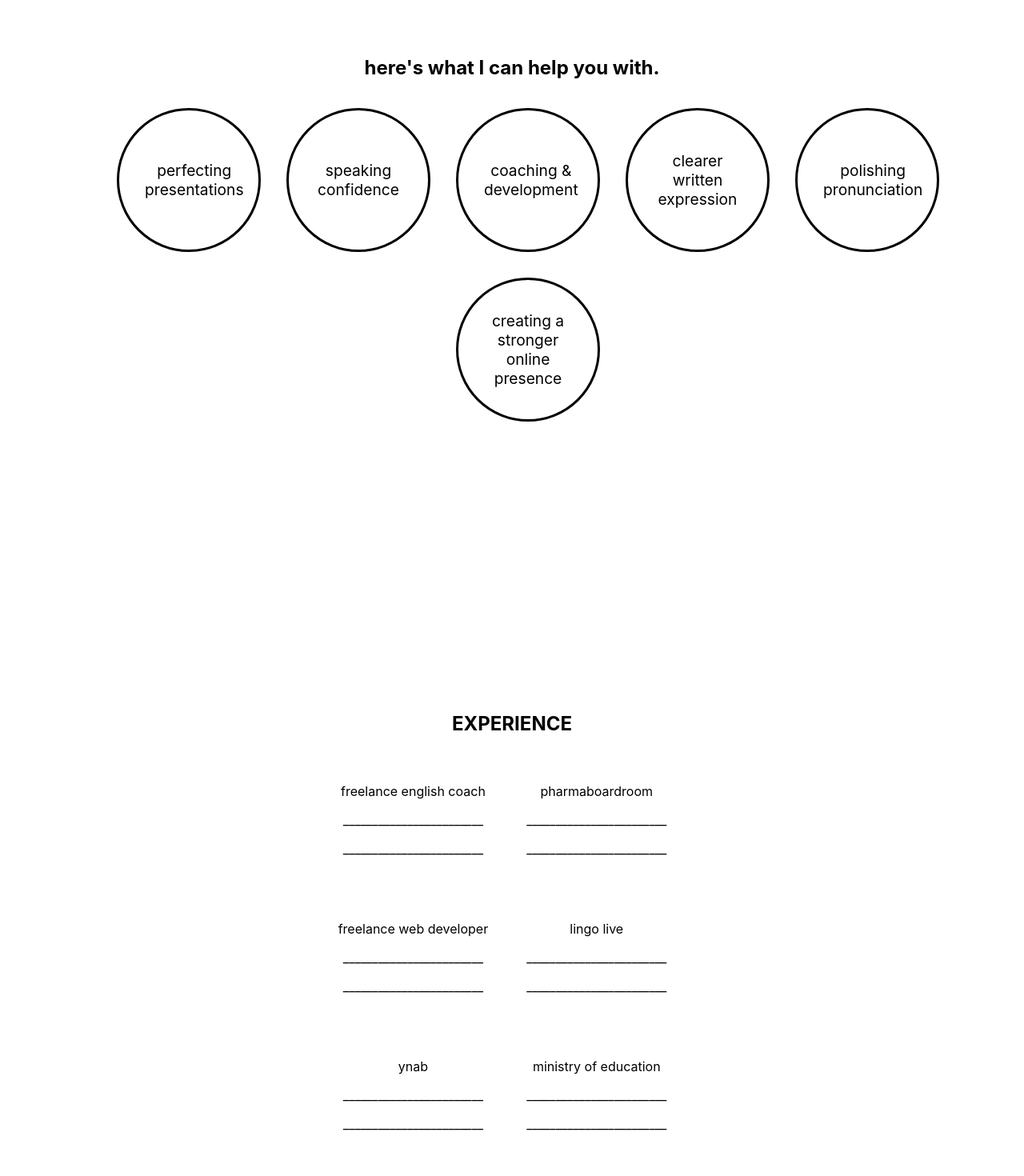
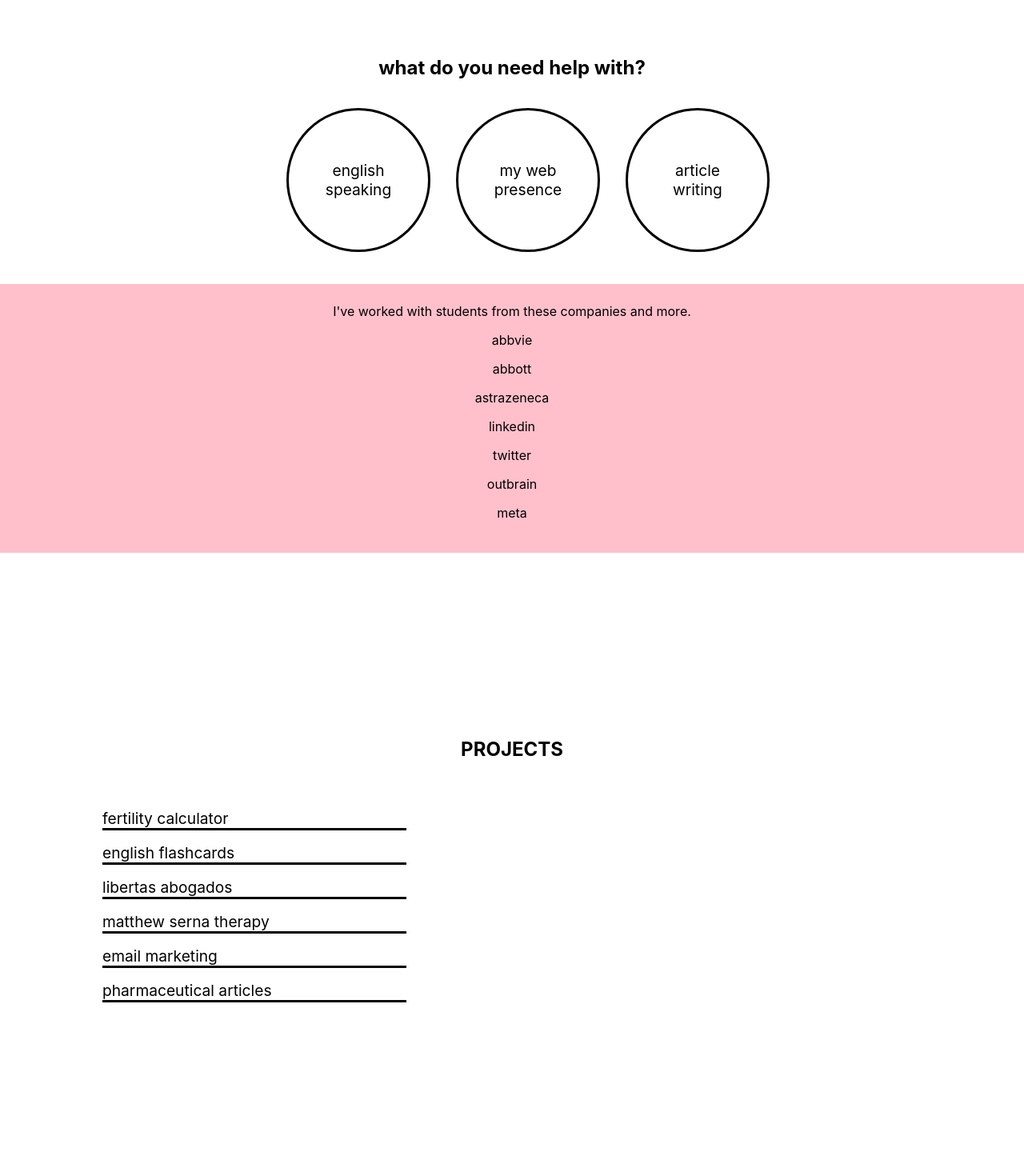
Before and after one commit to dinaspencer/dina-portfolio-redesign, a React (Create React App) app: page / in a window 1280 px wide. Shown: the part 940-2410 px from the top of the page at 80% size. Built offline with nearby package versions, Linux system fonts and the light colour scheme.

Commit message:
move cv, add english page

```diff
--- a/src/App.css
+++ b/src/App.css
@@ -50,7 +50,6 @@
 #services ul {
   display: flex;
   flex-wrap: wrap;
-  /* align-items: center; */
   justify-content: center;
 }
 
@@ -67,6 +66,7 @@
   border-radius: 100%;
 
 }
+
 
 .profile-round {
   background-color: gray;
@@ -104,6 +104,10 @@
 
 }
 
+#cv {
+  padding: 0px 32px 0px 32px;
+}
+
 .cv-wrapper {
   display: flex;
   flex-direction: column;
@@ -112,7 +116,7 @@
 }
 
 /* .cv-individual {
-  width: 45%;
+
 
 } */
 
@@ -129,7 +133,9 @@
 #dev-section ul {
   display: flex;
   flex-direction: column;
-  align-items: center;
+  /* align-items: center; */
+  padding-left: 128px;
+  padding-top: 24px;
 }
 
 #dev-section li {
@@ -175,8 +181,13 @@
 
     padding: 24px;
 
+  }
 
-
+  .cv-wrapper-ed {
+    display: flex;
+    flex-direction: row;
+    margin: 0 auto;
+    align-items: center;
   }
 
 }
--- a/src/App.js
+++ b/src/App.js
@@ -15,14 +15,12 @@
     <div className="App">
      <NavBar />
       <Main />
-
       <Services />
-      <Cv />
       <Dev />
       <DevProject />
       <About />
       <Contact />
-
+      <Cv />
       <Blog />
       <Footer />
     </div>
--- a/src/components/Cv.js
+++ b/src/components/Cv.js
@@ -4,41 +4,41 @@
 
         <section id="cv">
         <div className="container">
-            <h1>EXPERIENCE </h1>
+            <h1>my professional experience <span className="open-cv">+ </span> <span className="close-cv"> - </span></h1>
         <div className="cv-wide">
             <div className="cv-wrapper">
             <div className="cv-individual">
-            <p>freelance english coach</p>
-            <p>________________________</p>
-            <p>________________________</p>
+            <p>freelance english coach <span className="year">2020-2024</span></p>
+            <p>coach business English in the pharmaceutical industry.</p>
+            <p>results: students promoted, increased confidence and fluency.</p>
             </div>
             <div className="cv-individual">
-            <p>freelance web developer</p>
-            <p>________________________</p>
-            <p>________________________</p>
+            <p>freelance web developer <span className="year">2022-2024</span></p>
+            <p>build projects and websites using HTML, CSS, JavaScript and React.</p>
+            <p>results: higher visibility, improved UX</p>
             </div>
             <div className="cv-individual">
-            <p>ynab</p>
-            <p>________________________</p>
-            <p>________________________</p>
+            <p>ynab <span className="year">2020-2021</span></p>
+            <p>customer support for a popular finance app.</p>
+            <p>results: customer issues resolved, greater understanding.</p>
             </div>
 
             </div>
             <div className="cv-wrapper">
             <div className="cv-individual">
-            <p>pharmaboardroom</p>
-            <p>________________________</p>
-            <p>________________________</p>
+            <p>pharmaboardroom <span className="year">2019-2020</span></p>
+            <p>engaging article writing, email marketing, social media.</p>
+            <p>results: increased followers 50%.</p>
             </div>
             <div className="cv-individual">
-            <p>lingo live</p>
-            <p>________________________</p>
-            <p>________________________</p>
+            <p>lingo live <span className="year">2015-2018</span></p>
+            <p>manage coaches, coach ESL learners in tech industry.</p>
+            <p>results: increased coach engagement and learner fluency.</p>
             </div>
             <div className="cv-individual">
-            <p>ministry of education</p>
-            <p>________________________</p>
-            <p>________________________</p>
+            <p>spain ministry of education <span className="year">2013-2019</span></p>
+            <p>plan engaging conversation lessons in public schools.</p>
+            <p>results: connection with students, improved public speaking skills.</p>
             </div>
             </div>
         </div>
@@ -46,33 +46,17 @@
         <div className="cv-wide">
             <div className="cv-wrapper-ed">
             <div className="cv-individual">
-            <p>unc wilmington</p>
-            <p>________________________</p>
-            <p>________________________</p>
+            <p>unc wilmington 2005</p>
+            <p>bachelor of arts, psychology and spanish</p>
             </div>
             <div className="cv-individual">
+            <p>international TEFL academy 2017</p>
             <p>TEFL certificate</p>
-            <p>________________________</p>
-            <p>________________________</p>
             </div>
             </div>
             </div>
     </div>
-            <div className="student-companies">
-                I've worked with students from these companies and more.
-                <div className="icons-student">
-                    <p>abbvie</p>
-                    <p>abbott</p>
-                    <p>astrazeneca</p>
-                    <p>linkedin</p>
-                    <p>twitter</p>
-                    <p>outbrain</p>
-                    <p>meta</p>
-                </div>
 
-
-
-    </div>
 </section>
     )
 
--- a/src/components/Services.js
+++ b/src/components/Services.js
@@ -5,16 +5,27 @@
         <>
         <section id="services">
             <div className="container">
-        <h2>here's what I can help you with.</h2>
+        <h2>what do you need help with?</h2>
+
+
         <ul>
-            <li>perfecting presentations</li>
-            <li>speaking confidence</li>
-            <li>coaching & development</li>
-            <li>clearer written expression</li>
-            <li>polishing pronunciation</li>
-            <li>creating a stronger online presence</li>
+            <li>english speaking</li>
+            <li>my web presence</li>
+            <li>article writing</li>
         </ul>
 
+        <div className="student-companies">
+                I've worked with students from these companies and more.
+                <div className="icons-student">
+                    <p>abbvie</p>
+                    <p>abbott</p>
+                    <p>astrazeneca</p>
+                    <p>linkedin</p>
+                    <p>twitter</p>
+                    <p>outbrain</p>
+                    <p>meta</p>
+                </div>
+            </div>
 
         </div>
         </section>
```
Also changed, not shown: src/components/English.js (added, +22 -0 lines).
